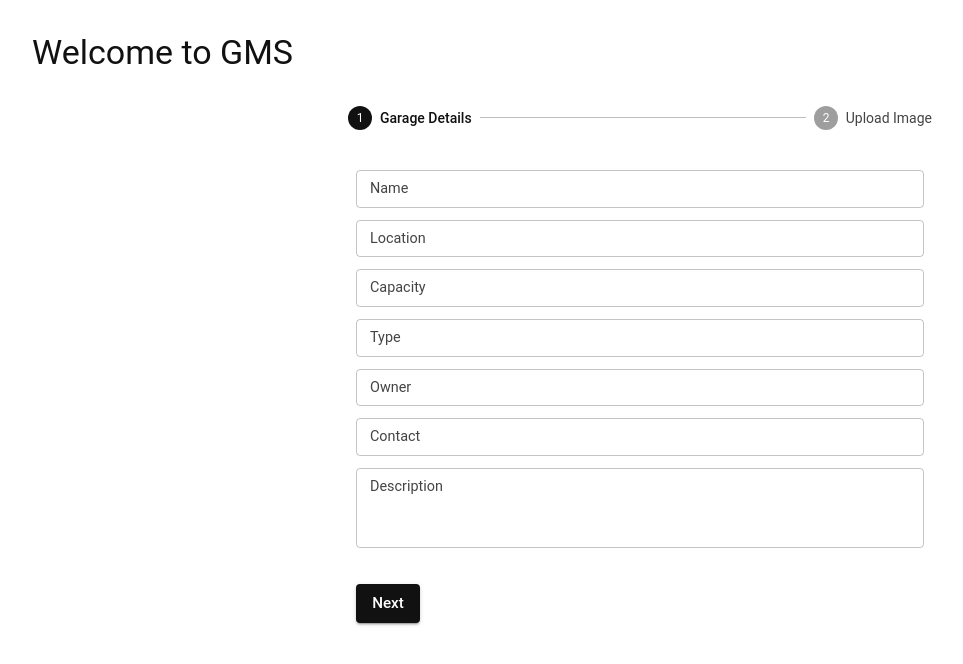
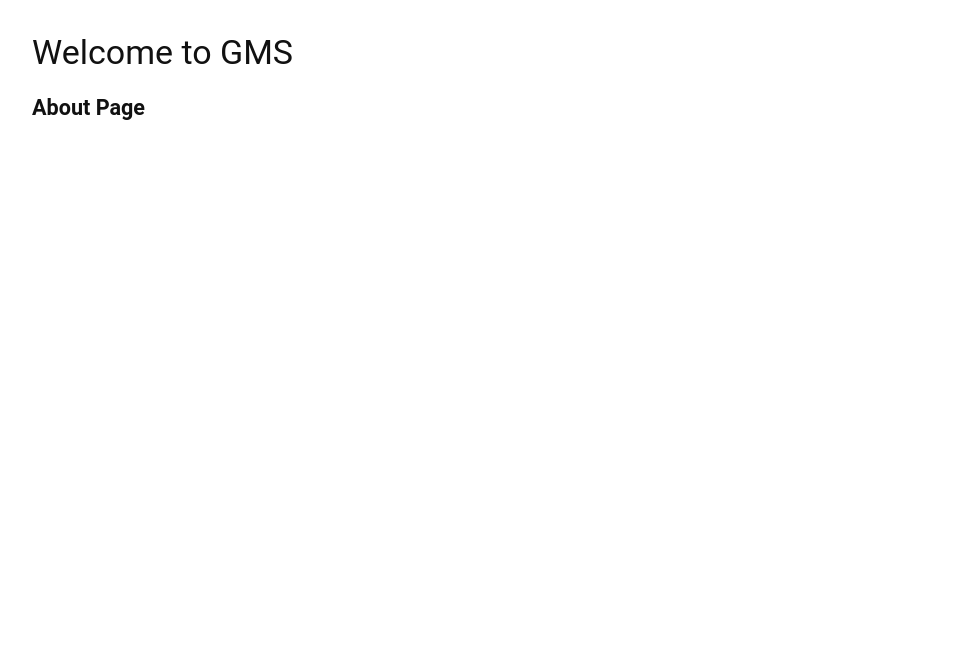
Before and after one commit to rajusarvasiddi/reactjs-ecom, a React (Create React App) app: page /about in a window 1280 px wide. Shown: the top 664 px of the page, without its empty margins (0-963 px from the left). Built offline with nearby package versions, Linux system fonts and the light colour scheme.

Commit message:
[master]

```diff
--- a/src/App.tsx
+++ b/src/App.tsx
@@ -1,7 +1,7 @@
 // src/App.tsx
 import { lazy, Suspense } from "react";
 import { Routes, Route } from "react-router-dom";
-import MainLayout from "./components/PrivateLayout";
+import PrivateLayout from "./components/PrivateLayout";
 import PrivateRoute from "./PrivateRoute";
 import PublicLayout from "./components/PublicLayout";
 
@@ -34,7 +34,7 @@ function App() {
           path="/app/*"
           element={
             <PrivateRoute isAuthenticated={isAuthenticated}>
-              <MainLayout />
+              <PrivateLayout />
             </PrivateRoute>
           }
         >
--- a/src/components/PrivateLayout.tsx
+++ b/src/components/PrivateLayout.tsx
@@ -2,7 +2,7 @@ import Header from "./Header";
 import Footer from "./Footer";
 import { Outlet } from "react-router-dom";
 
-const MainLayout = () => {
+const PrivateLayout = () => {
   return (
     <>
       <Header />
@@ -12,4 +12,4 @@ const MainLayout = () => {
   );
 };
 
-export default MainLayout;
+export default PrivateLayout;
--- a/src/components/ProductCard.tsx
+++ b/src/components/ProductCard.tsx
@@ -16,7 +16,6 @@ const ProductCard = ({ product }: Props) => {
 
   return (
     <div className="product-card">
-      {/* <Link to={`app/products/${product.id}`} className="product-link"> */}
       <Link to={`/app/products/${product.id}`} className="product-link">
         <img src={product.thumbnail} alt={product.title} />
       </Link>
--- a/src/pages/About.tsx
+++ b/src/pages/About.tsx
@@ -1,204 +1,8 @@
-import { useState } from "react";
-import {
-  Box,
-  Button,
-  Stepper,
-  Step,
-  StepLabel,
-  TextField,
-  Typography,
-} from "@mui/material";
-
-const steps = ["Garage Details", "Upload Image"];
-
 const About = () => {
-  const [activeStep, setActiveStep] = useState(0);
-  const [garageData, setGarageData] = useState({
-    name: "",
-    location: "",
-    capacity: "",
-    type: "",
-    owner: "",
-    contact: "",
-    description: "",
-  });
-  const [imageFile, setImageFile] = useState<File | null>(null);
-
-  const [errors, setErrors] = useState<Record<string, string>>({});
-
-  const handleNext = () => {
-    if (activeStep === 0) {
-      const isValid = validateAllFields();
-      if (!isValid) return; // Stop if validation fails
-    }
-    setActiveStep((prev) => prev + 1);
-  };
-  const handleBack = () => setActiveStep((prev) => prev - 1);
-
-  const validateAllFields = () => {
-    const fields = ["name", "location", "capacity", "type", "owner", "contact"];
-    const newErrors: Record<string, string> = {};
-
-    fields.forEach((field) => {
-      const value = garageData[field as keyof typeof garageData];
-      validateField(field, value); // still updates errors state
-      // Run validation logic again to collect errors
-      let error = "";
-      switch (field) {
-        case "name":
-          if (!value.trim()) error = "Garage name is required";
-          break;
-        case "location":
-          if (value.length < 3)
-            error = "Location must be at least 3 characters";
-          break;
-        case "capacity":
-          if (!/^\d+$/.test(value)) error = "Capacity must be a number";
-          break;
-        case "type":
-          if (!["Residential", "Commercial"].includes(value))
-            error = "Invalid type";
-          break;
-        case "owner":
-          if (!value.trim()) error = "Owner name is required";
-          break;
-        case "contact":
-          if (!/^\d{10}$/.test(value))
-            error = "Contact must be a 10-digit number";
-          break;
-      }
-      if (error) newErrors[field] = error;
-    });
-
-    setErrors(newErrors);
-    return Object.keys(newErrors).length === 0;
-  };
-
-  const handleChange = (e: React.ChangeEvent<HTMLInputElement>) => {
-    const { name, value } = e.target;
-    setGarageData((prev) => ({ ...prev, [name]: value }));
-    validateField(name, value);
-  };
-
-  const handleImageUpload = (e: React.ChangeEvent<HTMLInputElement>) => {
-    if (e.target.files?.[0]) setImageFile(e.target.files[0]);
-  };
-
-  const validateField = (name: string, value: string) => {
-    let error = "";
-
-    switch (name) {
-      case "name":
-        if (!value.trim()) error = "Garage name is required";
-        break;
-      case "location":
-        if (value.length < 3) error = "Location must be at least 3 characters";
-        break;
-      case "capacity":
-        if (!/^\d+$/.test(value)) error = "Capacity must be a number";
-        break;
-      case "type":
-        if (!["Residential", "Commercial"].includes(value))
-          error = "Invalid type";
-        break;
-      case "owner":
-        if (!value.trim()) error = "Owner name is required";
-        break;
-      case "contact":
-        if (!/^\d{10}$/.test(value))
-          error = "Contact must be a 10-digit number";
-        break;
-      default:
-        break;
-    }
-
-    setErrors((prev) => ({ ...prev, [name]: error }));
-  };
-
-  const handleSubmit = () => {
-    console.log("Garage Data:", garageData);
-    console.log("Uploaded Image:", imageFile);
-    // Send to backend or handle as needed
-  };
-
   return (
-    <Box sx={{ maxWidth: 600, mx: "auto", mt: 4 }}>
-      <Stepper activeStep={activeStep}>
-        {steps.map((label) => (
-          <Step key={label}>
-            <StepLabel>{label}</StepLabel>
-          </Step>
-        ))}
-      </Stepper>
-
-      <Box
-        component="form"
-        onSubmit={handleSubmit}
-        sx={{ maxWidth: 600, mx: "auto", mt: 2, p: 2 }}
-      >
-        {activeStep === 0 && (
-          <>
-            {["name", "location", "capacity", "type", "owner", "contact"].map(
-              (field) => (
-                <TextField
-                  key={field}
-                  name={field}
-                  label={field.charAt(0).toUpperCase() + field.slice(1)}
-                  value={garageData[field as keyof typeof garageData]}
-                  onChange={handleChange}
-                  fullWidth
-                  margin="dense"
-                  size="small"
-                  error={Boolean(errors[field])}
-                  helperText={errors[field] || ""}
-                />
-              )
-            )}
-
-            <TextField
-              name="description"
-              label="Description"
-              multiline
-              rows={3}
-              value={garageData.description}
-              onChange={handleChange}
-              fullWidth
-              margin="dense"
-              size="small"
-            />
-          </>
-        )}
-
-        {activeStep === 1 && (
-          <>
-            <Typography variant="body1" gutterBottom>
-              Upload a garage image:
-            </Typography>
-            <input type="file" accept="image/*" onChange={handleImageUpload} />
-            {imageFile && (
-              <Typography mt={2}>Selected: {imageFile.name}</Typography>
-            )}
-          </>
-        )}
-
-        <Box sx={{ mt: 4 }}>
-          {activeStep > 0 && (
-            <Button onClick={handleBack} sx={{ mr: 2 }}>
-              Back
-            </Button>
-          )}
-          {activeStep < steps.length - 1 ? (
-            <Button variant="contained" onClick={handleNext}>
-              Next
-            </Button>
-          ) : (
-            <Button variant="contained" color="primary" onClick={handleSubmit}>
-              Submit
-            </Button>
-          )}
-        </Box>
-      </Box>
-    </Box>
+    <>
+      <h2>About Page</h2>
+    </>
   );
 };
 
```
